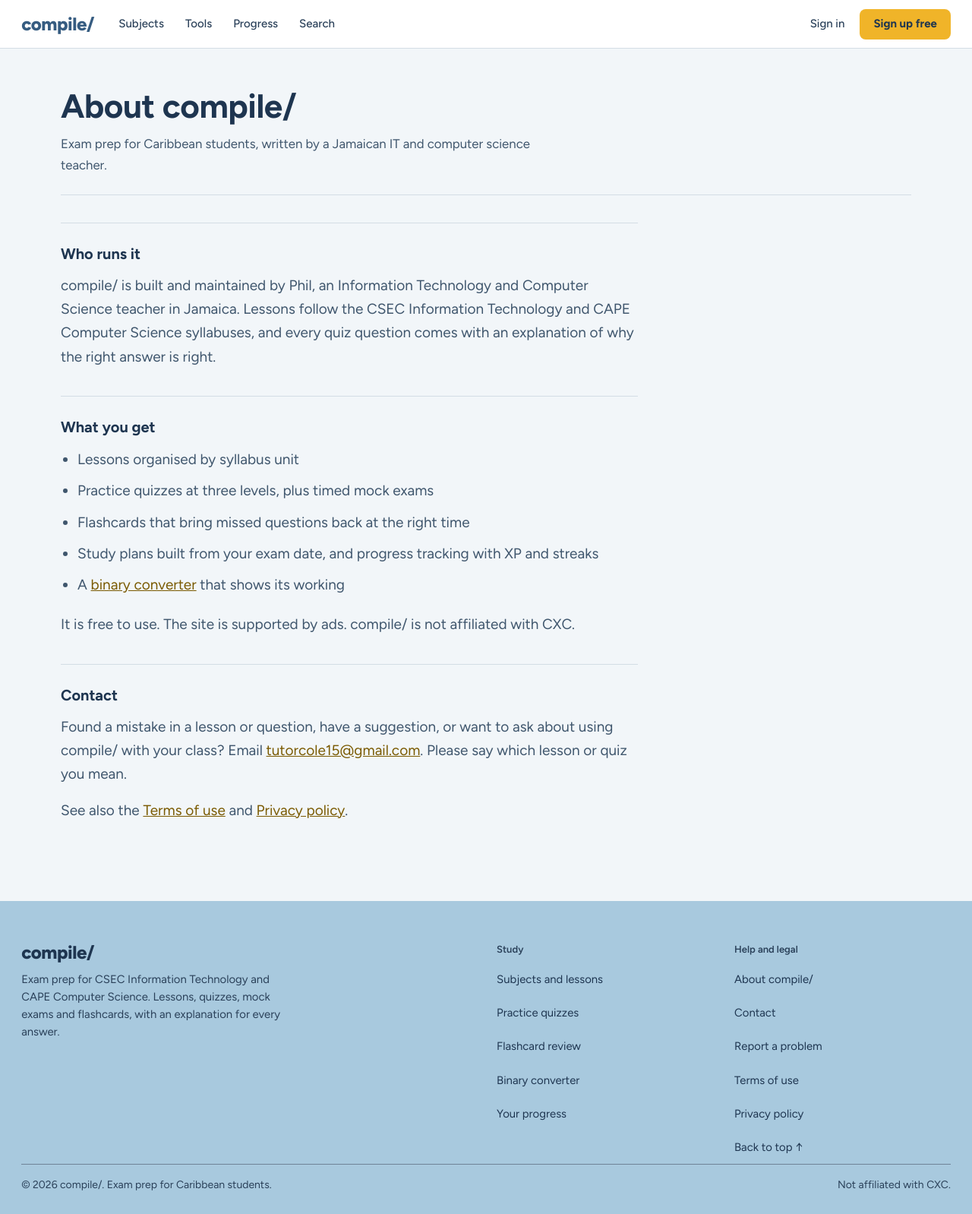
After one commit to philquake/cxc_platform, a Django app: page /about/ in a window 1280 px wide. The commit adds this page. Shown: the whole page at 76% size. Run offline with Django 5.2, Linux system fonts and the light colour scheme; parts of the project's set-up code (start-up, migrations or seed data) failed here and were passed over; some libraries are stand-ins or nearby versions; some web fonts are replaced.

Commit message:
feat: site icons and manifest, About/Contact page, report-a-mistake links, new-user progress prompt
Co-Authored-By: Claude Sonnet 5.5 <noreply@anthropic.com>

```diff
--- a/apps/core/sitemaps.py
+++ b/apps/core/sitemaps.py
@@ -12,7 +12,7 @@ class StaticPagesSitemap(Sitemap):
     priority = 0.5
 
     def items(self):
-        return ["home", "subjects:list", "tools", "binary-converter", "terms", "privacy"]
+        return ["home", "subjects:list", "tools", "binary-converter", "about", "terms", "privacy"]
 
     def location(self, item):
         return reverse(item)
--- a/apps/core/urls.py
+++ b/apps/core/urls.py
@@ -1,6 +1,6 @@
 from django.urls import path
 from pathlib import Path
-from .views import binary_converter, home, privacy, search, terms, tools_index
+from .views import about, binary_converter, home, privacy, search, terms, tools_index
 from django.http import FileResponse, HttpResponse
 
 BASE_DIR = Path(__file__).resolve().parent.parent.parent
@@ -22,6 +22,7 @@ urlpatterns = [
     path("search/", search, name="search"),
     path("tools/", tools_index, name="tools"),
     path("tools/binary-converter/", binary_converter, name="binary-converter"),
+    path("about/", about, name="about"),
     path("terms/", terms, name="terms"),
     path("privacy/", privacy, name="privacy"),
     path("ads.txt", ads_txt),
--- a/apps/core/views.py
+++ b/apps/core/views.py
@@ -81,6 +81,10 @@ def binary_converter(request):
     return render(request, "core/binary_converter.html")
 
 
+def about(request):
+    return render(request, "core/about.html")
+
+
 def terms(request):
     return render(request, "legal/terms.html")
 
--- a/static/css/learn.css
+++ b/static/css/learn.css
@@ -569,3 +569,5 @@ body:has(.lesson-bar) { padding-bottom: 72px; }
   .quiz-page .quiz-card { padding: 20px 16px; }
   .quiz-page fieldset.quiz-question legend { font-size: 1.1875rem; }
 }
+
+.lesson-meta { margin: 32px 0 0; color: var(--color-text-muted); font-size: 14px; }
--- a/static/css/quizzes.css
+++ b/static/css/quizzes.css
@@ -503,3 +503,5 @@
 .mock-exam-timer.is-urgent .mock-exam-countdown {
     color: var(--color-incorrect);
 }
+
+.quiz-result-item-report { margin: 8px 0 0; font-size: 13px; }
--- a/templates/base.html
+++ b/templates/base.html
@@ -5,6 +5,11 @@
     <meta charset="UTF-8">
     <meta name="viewport" content="width=device-width, initial-scale=1">
     <meta name="google-adsense-account" content="ca-pub-1230806752235689">
+    <meta name="theme-color" content="#365c81">
+    <link rel="icon" href="{% static 'img/favicon.svg' %}" type="image/svg+xml">
+    <link rel="icon" href="{% static 'img/icon-192.png' %}" type="image/png" sizes="192x192">
+    <link rel="apple-touch-icon" href="{% static 'img/icon-180.png' %}">
+    <link rel="manifest" href="{% static 'site.webmanifest' %}">
     <link rel="preconnect" href="https://fonts.googleapis.com">
     <link rel="preconnect" href="https://fonts.gstatic.com" crossorigin>
     <link rel="stylesheet" href="https://fonts.googleapis.com/css2?family=Figtree:wght@400;500;600;700;800&family=Bricolage+Grotesque:opsz,wght@12..96,500;12..96,700&family=Imbue:wght@400&family=IBM+Plex+Mono:wght@500;600&display=swap"> <!-- taste-skill-ignore: Plex Mono is for literal code only -->
@@ -88,6 +93,8 @@
       </nav>
       <nav aria-labelledby="footer-help">
         <h2 id="footer-help" class="footer-heading">Help and legal</h2>
+        <a href="{% url 'about' %}">About compile/</a>
+        <a href="{% url 'about' %}#contact">Contact</a>
         <a href="mailto:tutorcole15@gmail.com?subject=Problem%20on%20compile%2F">Report a problem</a>
         <a href="{% url 'terms' %}">Terms of use</a>
         <a href="{% url 'privacy' %}">Privacy policy</a>
--- /dev/null
+++ b/templates/core/about.html
@@ -0,0 +1,54 @@
+{% extends "base.html" %}
+{% load static %}
+
+{% block title %}About and contact | compile/{% endblock %}
+{% block description %}compile/ is a free CSEC IT and CAPE Computer Science study site built by a Jamaican IT and computer science teacher.{% endblock %}
+{% block adsense %}{% include "_adsense.html" %}{% endblock %}
+
+{% block extra_css %}
+<link rel="stylesheet" href="{% static 'css/legal.css' %}">
+{% endblock %}
+
+{% block content %}
+<div class="content-column legal-page">
+    <header class="content-header">
+        <h1>About compile/</h1>
+        <p>Exam prep for Caribbean students, written by a Jamaican IT and computer science teacher.</p>
+    </header>
+
+    <div class="legal-body">
+        <section class="legal-section">
+            <h2>Who runs it</h2>
+            <p>
+                compile/ is built and maintained by Phil, an Information Technology and
+                Computer Science teacher in Jamaica. Lessons follow the CSEC Information
+                Technology and CAPE Computer Science syllabuses, and every quiz question
+                comes with an explanation of why the right answer is right.
+            </p>
+        </section>
+
+        <section class="legal-section">
+            <h2>What you get</h2>
+            <ul>
+                <li>Lessons organised by syllabus unit</li>
+                <li>Practice quizzes at three levels, plus timed mock exams</li>
+                <li>Flashcards that bring missed questions back at the right time</li>
+                <li>Study plans built from your exam date, and progress tracking with XP and streaks</li>
+                <li>A <a href="{% url 'binary-converter' %}">binary converter</a> that shows its working</li>
+            </ul>
+            <p>It is free to use. The site is supported by ads. compile/ is not affiliated with CXC.</p>
+        </section>
+
+        <section class="legal-section" id="contact">
+            <h2>Contact</h2>
+            <p>
+                Found a mistake in a lesson or question, have a suggestion, or want to
+                ask about using compile/ with your class? Email
+                <a href="mailto:tutorcole15@gmail.com?subject=compile%2F">tutorcole15@gmail.com</a>.
+                Please say which lesson or quiz you mean.
+            </p>
+            <p>See also the <a href="{% url 'terms' %}">Terms of use</a> and <a href="{% url 'privacy' %}">Privacy policy</a>.</p>
+        </section>
+    </div>
+</div>
+{% endblock %}
--- a/templates/progress/dashboard.html
+++ b/templates/progress/dashboard.html
@@ -46,6 +46,10 @@
             <small>longest: {{ user_progress.longest_streak }} days{% if not studied_today %}. Study today to keep it going.{% endif %}</small>
         </div>
     </section>
+
+    {% if not user_progress.total_xp %}
+        <p class="progress-empty">New here? Pick a subject, read your first lesson (+50 XP), then take its quiz. Your progress, streak and flashcards start filling in from there. <a href="{% url 'subjects:list' %}">Choose a subject</a></p>
+    {% endif %}
 
     <div class="progress-subjects">
         {% for subject in subjects %}
--- a/templates/quizzes/quiz_list.html
+++ b/templates/quizzes/quiz_list.html
@@ -6,7 +6,7 @@
 {% load static %}
 <link rel="stylesheet" href="{% static 'css/subjects.css' %}">
 <link rel="stylesheet" href="{% static 'css/quizzes.css' %}">
-<link rel="stylesheet" href="{% static 'css/learn.css' %}?v=1.2">
+<link rel="stylesheet" href="{% static 'css/learn.css' %}?v=1.3">
 {% endblock %}
 
 {% block content %}
@@ -46,6 +46,7 @@
                                 {% if answer.question.mark_scheme and answer.marks_awarded is not None %}
                                     <p class="quiz-result-item-explanation">Mark scheme: {{ answer.question.mark_scheme|linebreaksbr }}</p>
                                 {% endif %}
+                                <p class="quiz-result-item-report"><a href="mailto:tutorcole15@gmail.com?subject=Mistake%20in%20a%20quiz%20question&amp;body={{ answer.question.text|truncatechars:120|urlencode }}">Report a mistake in this question</a></p>
                             </div>
                         {% endif %}
                     {% endfor %}
--- a/templates/subjects/lesson_detail.html
+++ b/templates/subjects/lesson_detail.html
@@ -8,7 +8,7 @@
 {% block extra_css %}
 <link rel="stylesheet" href="{% static 'css/subjects.css' %}?v=9.2">
 <link rel="stylesheet" href="{% static 'css/quizzes.css' %}">
-<link rel="stylesheet" href="{% static 'css/learn.css' %}?v=1.2">
+<link rel="stylesheet" href="{% static 'css/learn.css' %}?v=1.3">
 {% endblock %}
 
 {% block content %}
@@ -41,6 +41,7 @@
 
         <article class="lesson-content">
             <div class="lesson-body">{{ lesson.content|optimize_images }}</div>
+            <p class="lesson-meta">Last updated {{ lesson.updated_at|date:"j M Y" }}. <a href="mailto:tutorcole15@gmail.com?subject={{ "Mistake in lesson: "|add:lesson.title|urlencode }}&amp;body={{ request.build_absolute_uri|urlencode }}">Report a mistake</a></p>
         </article>
 
         {% if quizzes %}
```
Also changed, not shown: apps/core/tests.py (+7 -0 lines), static/img/favicon.svg (added), static/img/icon-180.png (added), static/img/icon-192.png (added), static/img/icon-512.png (added), static/site.webmanifest (added).
